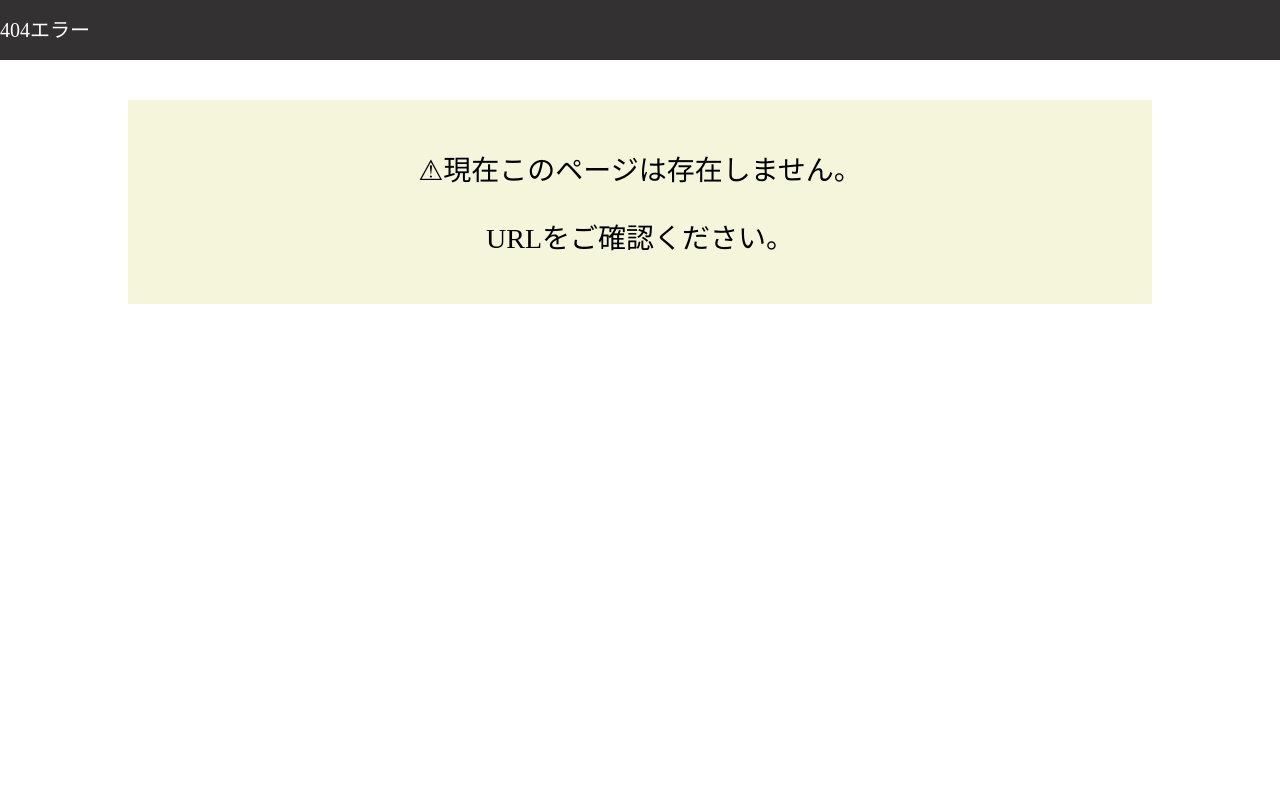
After one commit to yukiabineko/calendar, a PHP site: template view/404_view.php in a window 1280 px wide. The commit adds this page. Run offline with PHP 8.4, Linux system fonts and the light colour scheme; the template is opened without the code that fills it, so the values that code supplies are empty; a stand-in replaces the project's code that opens the database connection.

Commit message:
top モーダルレコード無しの場合処理

```diff
--- a/controller/top/topController.php
+++ b/controller/top/topController.php
@@ -23,7 +23,7 @@ class topController extends Controller{
      * ajaxによるレコードを取得
      */
     public function show(){
-      if(isset($_SESSION['current_user'])){
+      if(isset($_SESSION['current_user']) && isset($_GET['type'])){
           switch ($_GET['type']) {
             case 1:
               //当日レコード
--- /dev/null
+++ b/css/error.css
@@ -0,0 +1,21 @@
+body, html{
+    width: 100%;
+    height: 100%;
+    margin: 0;
+    padding: 0;
+}
+header{
+    background-color: rgb(51, 49, 49);
+    color: #fff;
+    font-size: 20px;
+    line-height: 60px;
+    margin-bottom: 40px;
+}
+main{
+    width: 80%;
+    margin: 0 auto;
+    background-color: beige;
+    text-align: center;
+    padding: 20px 0;
+    font-size: 28px;
+}
--- a/route.php
+++ b/route.php
@@ -22,4 +22,5 @@ $routes = [
     ['url'=>'/calendar/task/update', 'class'=>'task', 'action'=>'update'],
     ['url'=>'/calendar/task/delete', 'class'=>'task', 'action'=>'delete'],
 
+
 ];
--- /dev/null
+++ b/view/404_view.php
@@ -0,0 +1,19 @@
+<!DOCTYPE html>
+<html lang="en">
+<head>
+    <meta charset="UTF-8">
+    <meta http-equiv="X-UA-Compatible" content="IE=edge">
+    <meta name="viewport" content="width=device-width, initial-scale=1.0">
+    <title>404ERROR</title>
+    <link rel="stylesheet" href="/calendar/css/error.css">
+</head>
+<body>
+  <header>
+      <div>404エラー</div>
+  </header>
+  <main>
+      <p>⚠︎現在このページは存在しません。</p>
+      <p>URLをご確認ください。</p>
+  </main>
+</body>
+</html>
--- a/view/top/index_view.php
+++ b/view/top/index_view.php
@@ -38,6 +38,9 @@
           </table>
 
            <!-- レコードのない場合の表示 -->
+           <div id="top-modal-no-record">
+             該当データがありません。
+           </div>
 
         </div>
       </div>
@@ -79,8 +82,7 @@
                 </button>
               </dd>
               <dd style="background:coral;color:mediumblue">
-                <button onclick="openTopModal(<?= $current_user['id'] ?>, 2, true)">今週の未完了の作業:【<span style="color:navajowhite;">
-                  <?= count($weekly_incompletes) ?></span>】件
+                <button onclick="openTopModal(<?= $current_user['id'] ?>, 2, true)">今週の未完了の作業:【<span style="color:navajowhite;"><?= count($weekly_incompletes) ?></span>】件
                 </button>
               </dd>
               <dd style="background:coral;color:mediumblue">
```
Also changed, not shown: bootstrap.php (+10 -8 lines), css/top.css (+12 -0 lines), js/top.js (+13 -5 lines).
